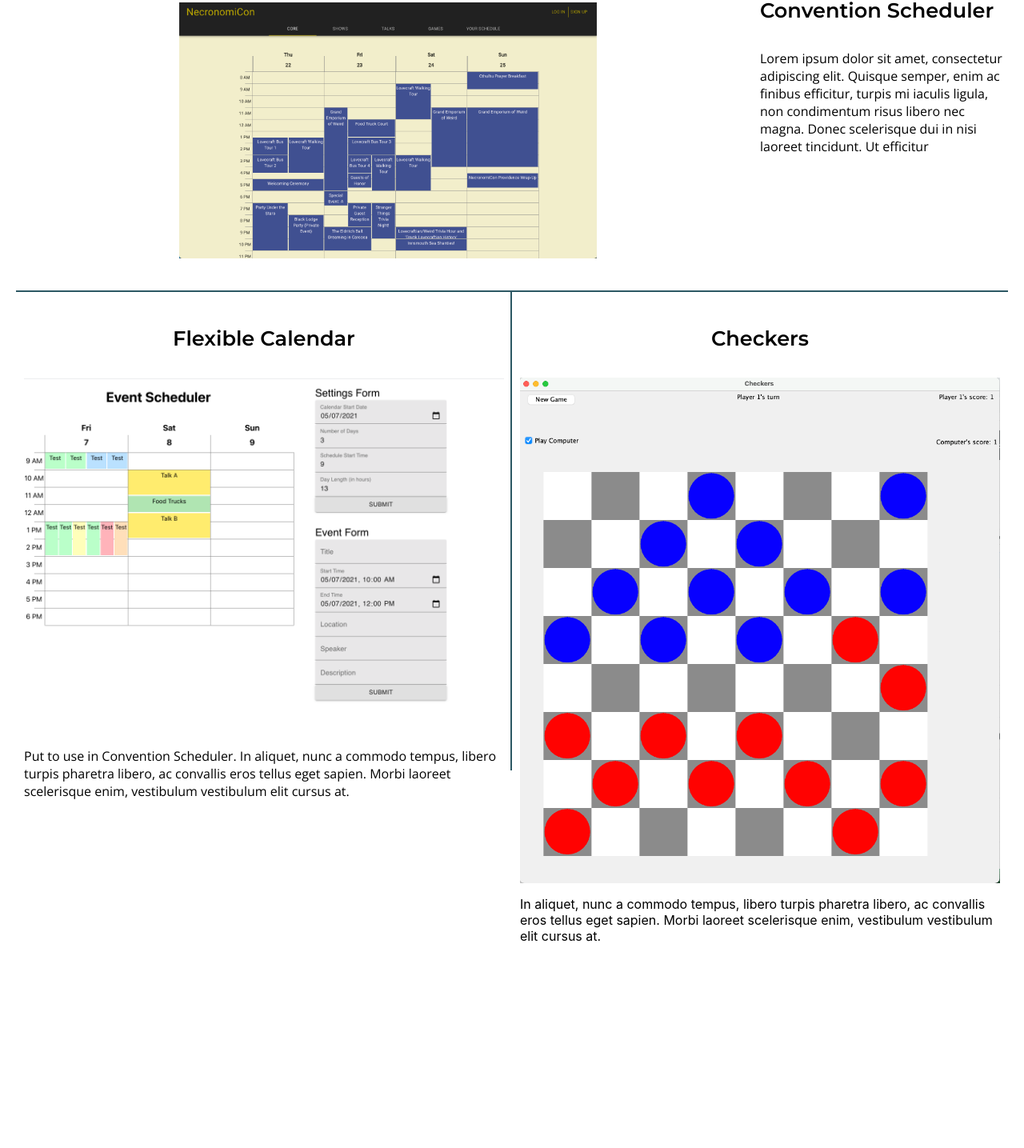
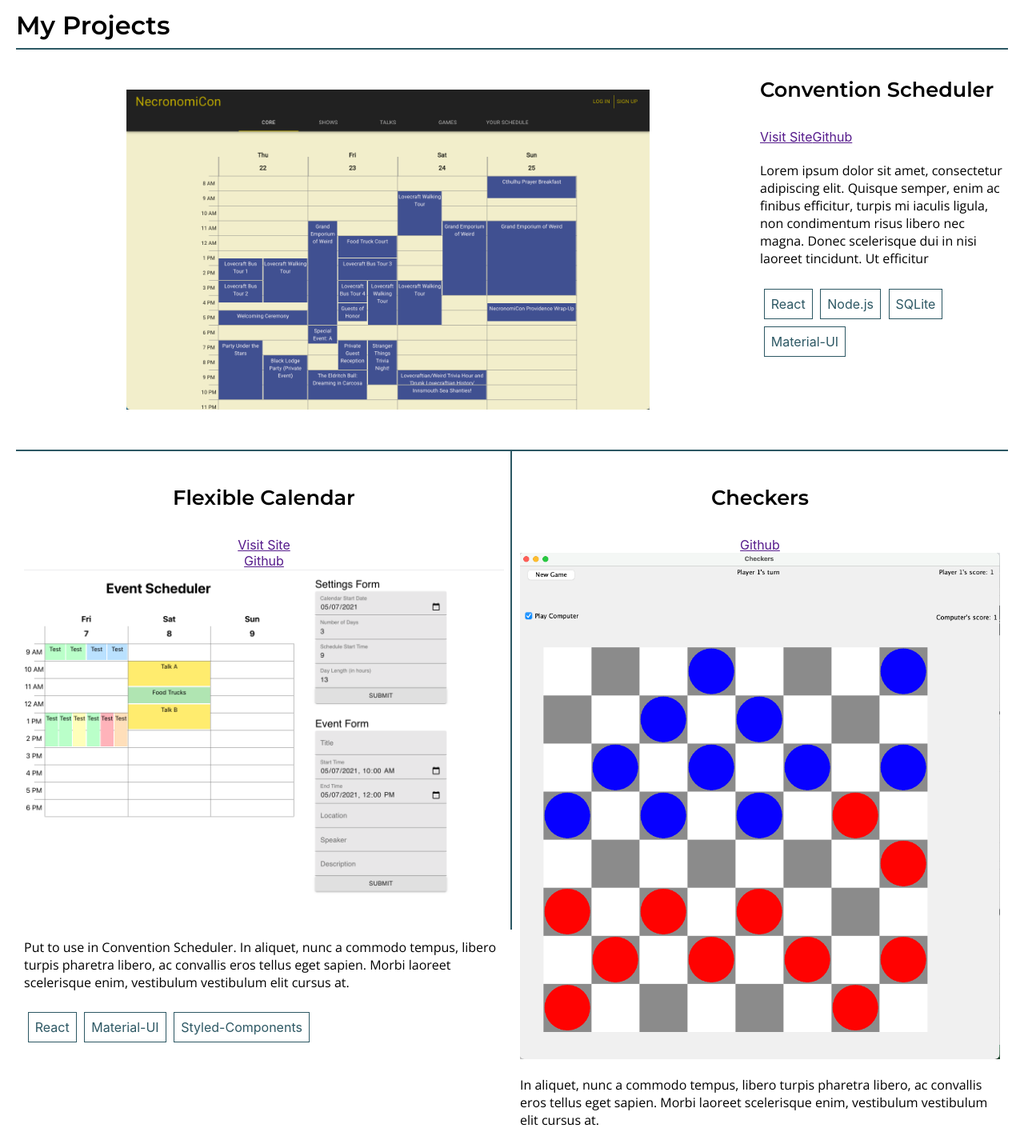
Before and after one commit to EmilyLow/portfolio-site, a React (Create React App) app: page / in a window 1280 px wide. Shown: the part 383-1818 px from the top of the page at 80% size. Before the commit the page ends 1563 px from the top, so only its background shows below. Built offline with nearby package versions, Linux system fonts and the light colour scheme.

Commit message:
Added link boxes

```diff
--- a/src/App.js
+++ b/src/App.js
@@ -20,31 +20,50 @@ function App() {
         <button>Download Resume</button>
         </StyledHeader>
         <ProjectBorder>
-          <h3>My Projects</h3>
+          <ProjectHeader>My Projects</ProjectHeader>
         </ProjectBorder>
         <BigProjectPicture src = {conventionImage}/>
-          {/* <img src = {conventionImage}/>
-        </BigProjectPicture> */}
+
         <BigProjectDesc>
           <StyledH4> Convention Scheduler</StyledH4>
+          <a href=''>Visit Site</a>
+          <a href=''>Github</a>
           <StyledP>Lorem ipsum dolor sit amet, consectetur adipiscing elit. Quisque semper, enim ac finibus efficitur, turpis mi iaculis ligula, non condimentum risus libero nec magna. Donec scelerisque dui in nisi laoreet tincidunt. Ut efficitur </StyledP>
-
+          <RectHolder>
+            <Rect>React</Rect>
+            <Rect>Node.js</Rect>
+            <Rect>SQLite</Rect>
+            <Rect>Material-UI</Rect>
+          </RectHolder>
         </BigProjectDesc>
 
         <TopBorder/>
 
         <SmallProjectA>
           <StyledH4>Flexible Calendar</StyledH4>
+          <a href=''>Visit Site</a>
+          <a href=''>Github</a>
           <PicA src={schedulerImage}/>
           <StyledP>Put to use in Convention Scheduler. In aliquet, nunc a commodo tempus, libero turpis pharetra libero, ac convallis eros tellus eget sapien. Morbi laoreet scelerisque enim, vestibulum vestibulum elit cursus at. </StyledP>
+          <RectHolder>
+            <Rect>React</Rect>
+            <Rect>Material-UI</Rect>
+            <Rect>Styled-Components</Rect>
+          </RectHolder>
         </SmallProjectA>
 
         <VerticalBorder/>
 
         <SmallProjectB>
           <StyledH4>Checkers</StyledH4>
+
+          <a href=''>Github</a>
           <PicB src={checkersImage}/>
-          <p>In aliquet, nunc a commodo tempus, libero turpis pharetra libero, ac convallis eros tellus eget sapien. Morbi laoreet scelerisque enim, vestibulum vestibulum elit cursus at. </p>
+          <StyledP>In aliquet, nunc a commodo tempus, libero turpis pharetra libero, ac convallis eros tellus eget sapien. Morbi laoreet scelerisque enim, vestibulum vestibulum elit cursus at. </StyledP>
+          <RectHolder>
+            <Rect>Java</Rect>
+
+          </RectHolder>
         </SmallProjectB>
 
 
@@ -62,10 +81,8 @@ export default App;
 const GridDiv = styled.div`
   display: grid;
   grid-template-columns: [first] 1fr 1fr [midpoint] 1fr  1fr [last];
-  grid-template-rows: 5% 200px 60px 400px 300px 300px auto;
-  //background-color: grey;
-  //place-items: center;
-  //justify-items: center;
+  grid-template-rows: 5% 200px 150px 500px 300px 300px auto;
+
   margin: 20px;
 `;
 
@@ -82,6 +99,25 @@ const Background = styled.div`
   background-image: url(${waterBackground});
 
 `;
+
+const RectHolder = styled.div`
+  display: flex;
+  justify-content: flex-start;
+  flex-wrap: wrap;
+  width: 100%;
+
+`;
+
+const Rect = styled.a`
+  text-decoration: none;
+  color: #2d5864;
+  border: 1px solid #2d5864;
+  padding: 0.5em;
+  margin: 0.3em;
+
+`;
+
+
 const StyledHeader = styled.div`
   grid-column: 2 / span 2;
   grid-row: 2 / span 1;
@@ -89,10 +125,13 @@ const StyledHeader = styled.div`
   display: flex;
   flex-direction: column;
   align-items: center;
-  // font-family: ltc-bodoni-175, serif;
-  // font-style: normal;
-  // font-weight: 400;
-  //font-family: 'Roboto Slab', serif;
+  font-family: 'Montserrat', sans-serif;
+
+`;
+
+const ProjectHeader = styled.h3`
+  margin-top: 100px;
+  font-size: 2rem;
   font-family: 'Montserrat', sans-serif;
 
 `;
@@ -103,7 +142,7 @@ const StyledH4 = styled.h4`
 `;
 
 const StyledP = styled.h4`
-  // font-family: calluna, serif;
+
   font-style: light;
   font-weight: 300;
 
@@ -115,7 +154,6 @@ const ProjectBorder = styled.div`
 
   grid-column: first / last;
   grid-row: 3;
-
 
   border-bottom: 2px solid #2d5864;
 
@@ -144,7 +182,7 @@ const VerticalBorder = styled.div`
 const BigProjectPicture = styled.img`
   grid-column: first / 4;
   grid-row: 4;
-  //border-bottom: 1px solid grey;
+
   max-width: 100%;
   height: 80%;
   justify-self: center;
@@ -210,7 +248,7 @@ const SmallProjectPicA = styled.img`
 `;
 
 const SmallProjectDescA = styled.div`
-  //border-right: 1px solid grey;
+
   grid-column: first / midpoint;
   grid-row: 6;
   display: flex;
```
